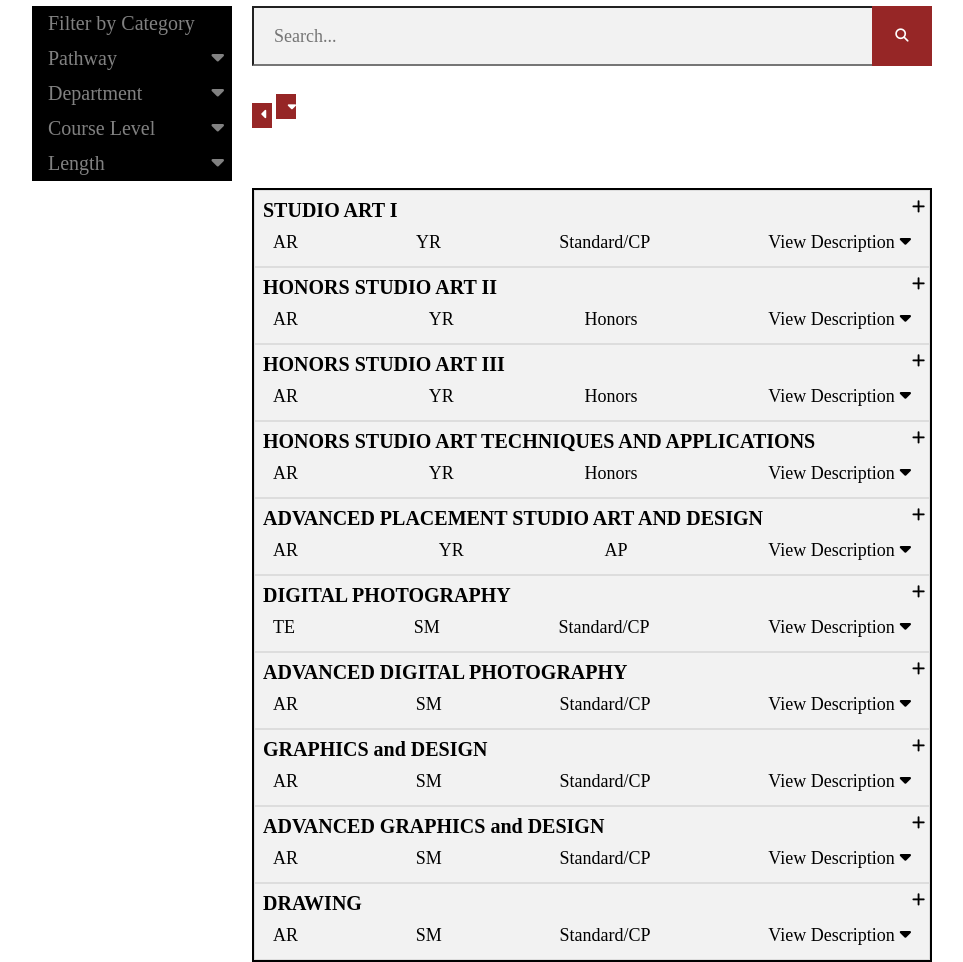
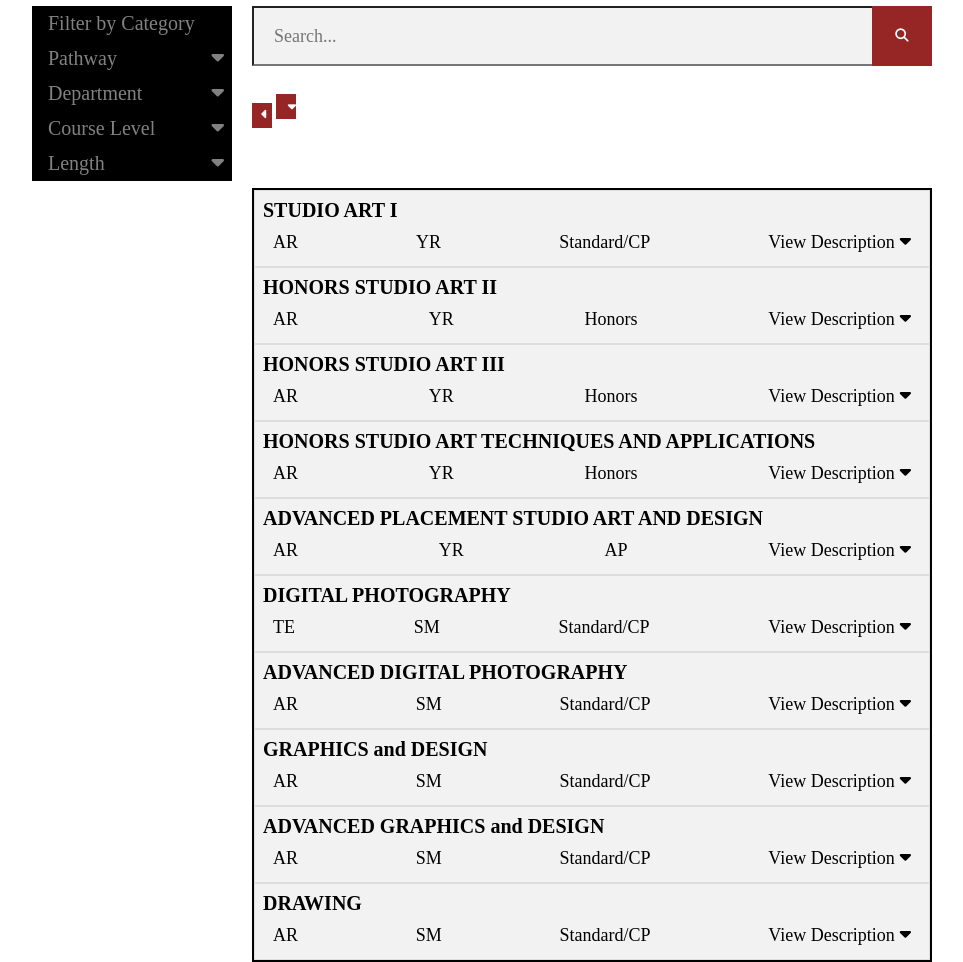
Before and after one commit to fujiihc/ASHS_POS, a Flask app: page /catalog in a window 1280 px wide. Shown: the part 144-1106 px from the top of the page, without its empty margins (158-1121 px from the left). Run offline with Flask 2, Linux system fonts and the light colour scheme; some libraries are stand-ins or nearby versions.

Commit message:
Update public_catalog.html

```diff
--- a/templates/public_catalog.html
+++ b/templates/public_catalog.html
@@ -49,7 +49,6 @@
                                 <tr>
                                     <td>
                                         <div style="display: flex; justify-content: space-between;">
-                                            <div class="fa fa-plus"></div>
                                             <div class="course-name" id="course-name">##course name##</div>
                                         </div>
                                         <div class="descriptions">
```
